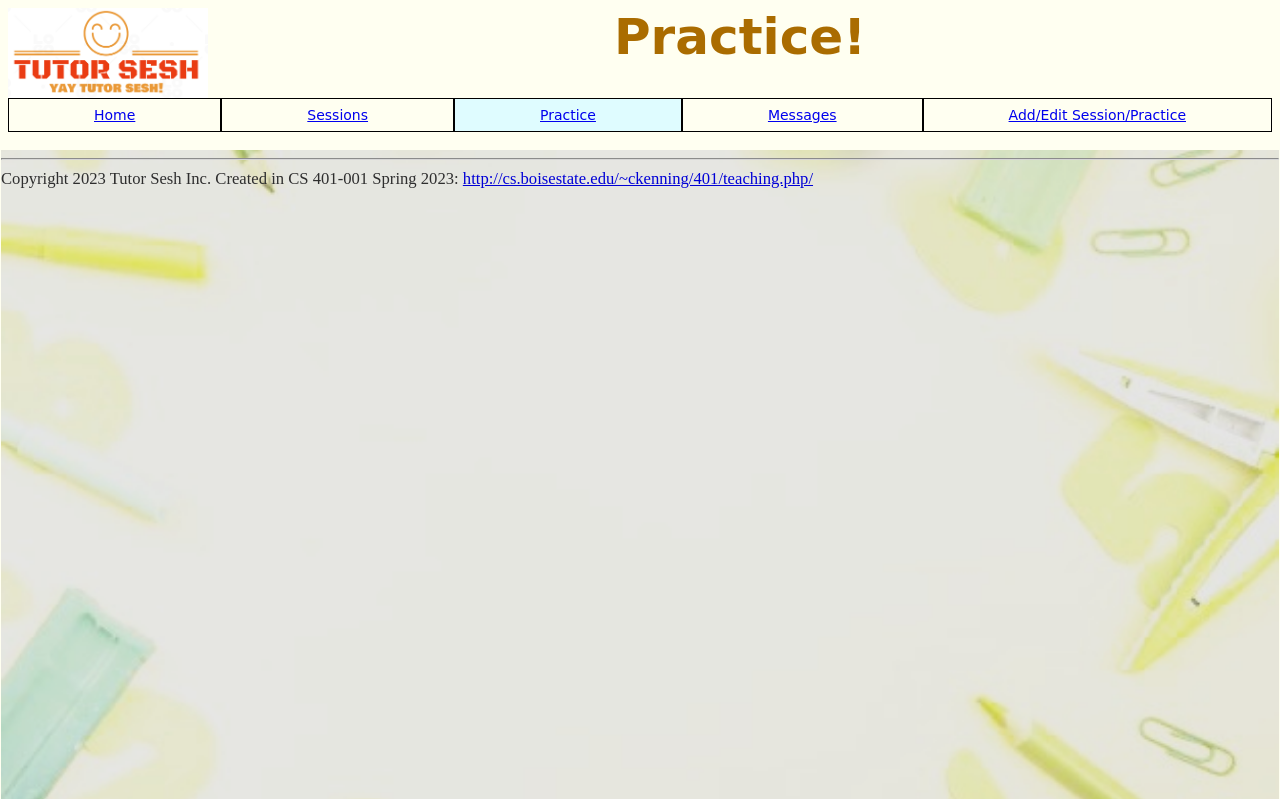
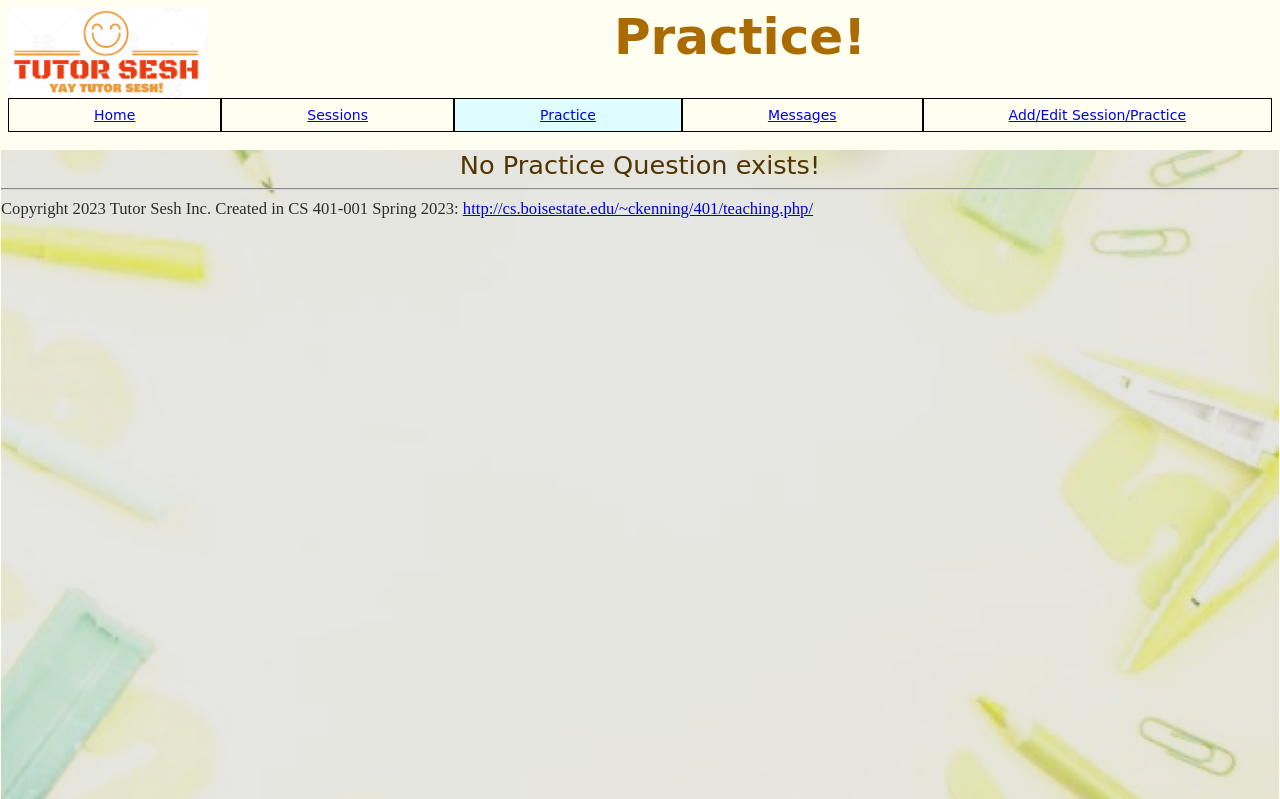
Before and after one commit to aarongoinboise/hw7, a PHP site: page /hw6/practice.php in a window 1280 px wide. Shown: the top 799 px of the page. Run offline with PHP 8.4, Linux system fonts and the light colour scheme; the visitor is signed in with stand-in values (Sample User, id 1); data that the repository does not hold is empty.

Commit message:
practice edit student5

```diff
--- a/hw6/practice.php
+++ b/hw6/practice.php
@@ -35,6 +35,7 @@ if (isset($_SESSION['select'])) {
     if ($type != 'tutor') {
       $practice = $dao->getPractice($email);
       $studentNoP = false;
+      echo 'No Practice Question exists!';
       if (count($practice) == 0) {
         $studentNoP = true;
       } else {
```
